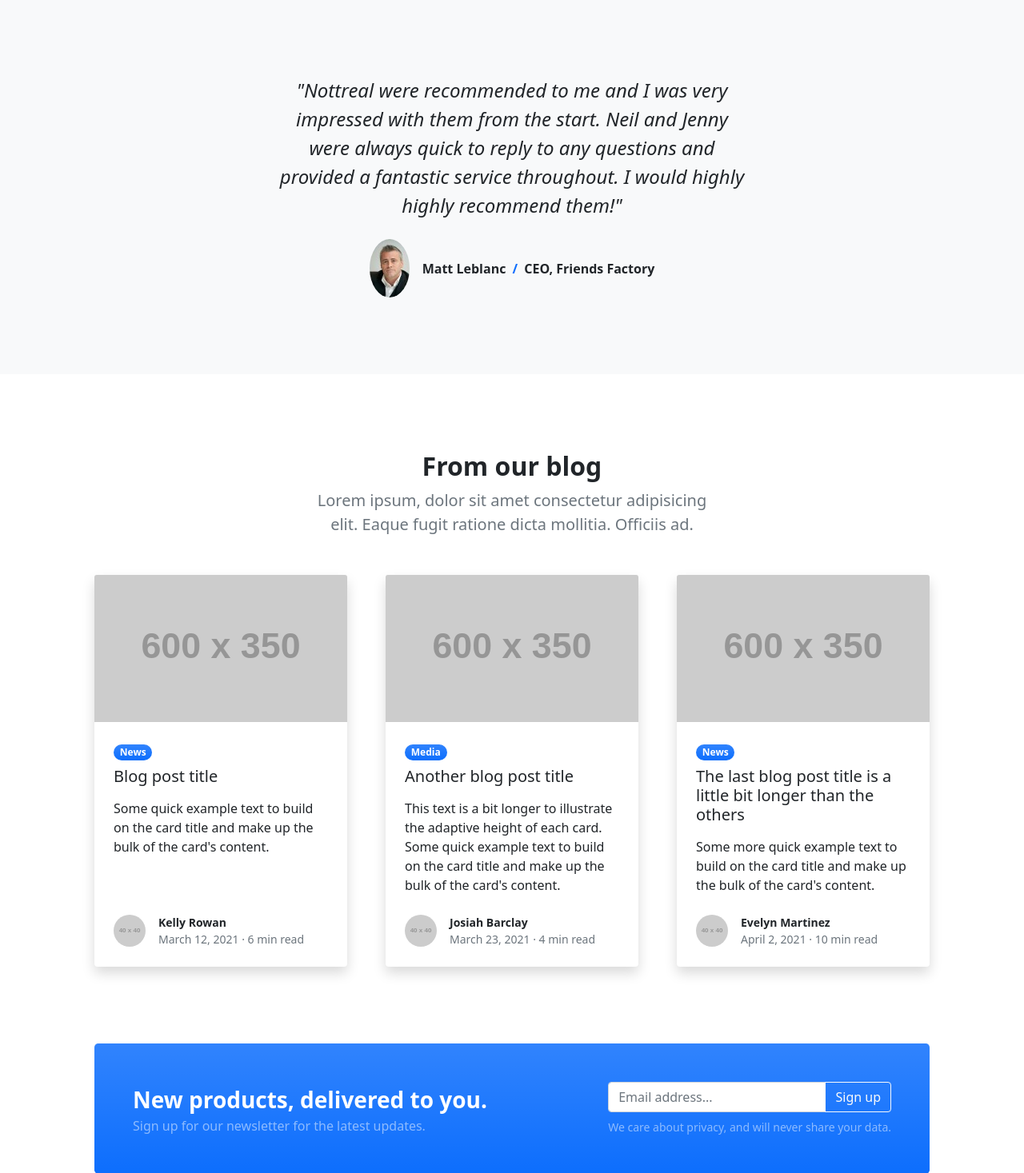
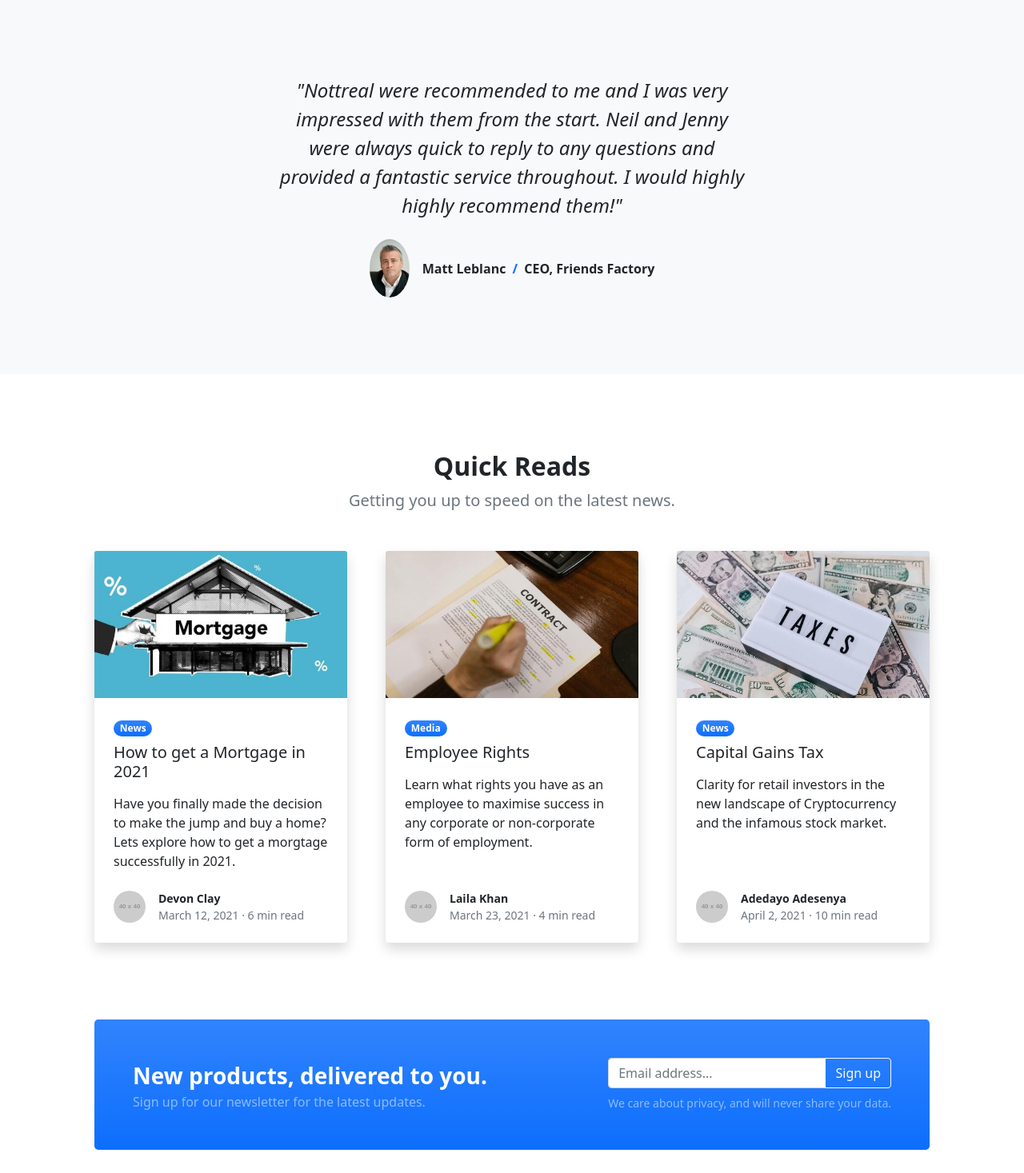
Before and after one commit to MAziz-0/Legal_site, a Flask app: page /about in a window 1280 px wide. Shown: the part 764-2231 px from the top of the page at 80% size. Run offline with Flask 2, Linux system fonts and the light colour scheme; grey boxes labelled with a size stand in for pictures from a placeholder-image service; some libraries are stand-ins or nearby versions.

Commit message:
Content changes to Information corner

```diff
--- a/templates/base.html
+++ b/templates/base.html
@@ -100,26 +100,26 @@ I would highly highly recommend them!"</div>
                     <div class="row gx-5 justify-content-center">
                         <div class="col-lg-8 col-xl-6">
                             <div class="text-center">
-                                <h2 class="fw-bolder">From our blog</h2>
-                                <p class="lead fw-normal text-muted mb-5">Lorem ipsum, dolor sit amet consectetur adipisicing elit. Eaque fugit ratione dicta mollitia. Officiis ad.</p>
+                                <h2 class="fw-bolder">Quick Reads</h2>
+                                <p class="lead fw-small text-muted mb-5">Getting you up to speed on the latest news.</p>
                             </div>
                         </div>
                     </div>
                     <div class="row gx-5">
                         <div class="col-lg-4 mb-5">
                             <div class="card h-100 shadow border-0">
-                                <img class="card-img-top" src="https://dummyimage.com/600x350/ced4da/6c757d" alt="..." />
+                                <img class="card-img-top" src="static/assets/images/mortgage.jpg" alt="..." />
                                 <div class="card-body p-4">
                                     <div class="badge bg-primary bg-gradient rounded-pill mb-2">News</div>
-                                    <a class="text-decoration-none link-dark stretched-link" href="#!"><h5 class="card-title mb-3">Blog post title</h5></a>
-                                    <p class="card-text mb-0">Some quick example text to build on the card title and make up the bulk of the card's content.</p>
+                                    <a class="text-decoration-none link-dark stretched-link" href="#!"><h5 class="card-title mb-3">How to get a Mortgage in 2021</h5></a>
+                                    <p class="card-text mb-0">Have you finally made the decision to make the jump and buy a home? Lets explore how to get a morgtage successfully in 2021.</p>
                                 </div>
                                 <div class="card-footer p-4 pt-0 bg-transparent border-top-0">
                                     <div class="d-flex align-items-end justify-content-between">
                                         <div class="d-flex align-items-center">
                                             <img class="rounded-circle me-3" src="https://dummyimage.com/40x40/ced4da/6c757d" alt="..." />
                                             <div class="small">
-                                                <div class="fw-bold">Kelly Rowan</div>
+                                                <div class="fw-bold">Devon Clay</div>
                                                 <div class="text-muted">March 12, 2021 &middot; 6 min read</div>
                                             </div>
                                         </div>
@@ -129,18 +129,18 @@ I would highly highly recommend them!"</div>
                         </div>
                         <div class="col-lg-4 mb-5">
                             <div class="card h-100 shadow border-0">
-                                <img class="card-img-top" src="https://dummyimage.com/600x350/adb5bd/495057" alt="..." />
+                                <img class="card-img-top" src="static/assets/images/contract.jpg" alt="..." />
                                 <div class="card-body p-4">
                                     <div class="badge bg-primary bg-gradient rounded-pill mb-2">Media</div>
-                                    <a class="text-decoration-none link-dark stretched-link" href="#!"><h5 class="card-title mb-3">Another blog post title</h5></a>
-                                    <p class="card-text mb-0">This text is a bit longer to illustrate the adaptive height of each card. Some quick example text to build on the card title and make up the bulk of the card's content.</p>
+                                    <a class="text-decoration-none link-dark stretched-link" href="#!"><h5 class="card-title mb-3">Employee Rights</h5></a>
+                                    <p class="card-text mb-0">Learn what rights you have as an employee to maximise success in any corporate or non-corporate form of employment.</p>
                                 </div>
                                 <div class="card-footer p-4 pt-0 bg-transparent border-top-0">
                                     <div class="d-flex align-items-end justify-content-between">
                                         <div class="d-flex align-items-center">
                                             <img class="rounded-circle me-3" src="https://dummyimage.com/40x40/ced4da/6c757d" alt="..." />
                                             <div class="small">
-                                                <div class="fw-bold">Josiah Barclay</div>
+                                                <div class="fw-bold">Laila Khan</div>
                                                 <div class="text-muted">March 23, 2021 &middot; 4 min read</div>
                                             </div>
                                         </div>
@@ -150,18 +150,18 @@ I would highly highly recommend them!"</div>
                         </div>
                         <div class="col-lg-4 mb-5">
                             <div class="card h-100 shadow border-0">
-                                <img class="card-img-top" src="https://dummyimage.com/600x350/6c757d/343a40" alt="..." />
+                                <img class="card-img-top" src="static/assets/images/tax.jpg" alt="..." />
                                 <div class="card-body p-4">
                                     <div class="badge bg-primary bg-gradient rounded-pill mb-2">News</div>
-                                    <a class="text-decoration-none link-dark stretched-link" href="#!"><h5 class="card-title mb-3">The last blog post title is a little bit longer than the others</h5></a>
-                                    <p class="card-text mb-0">Some more quick example text to build on the card title and make up the bulk of the card's content.</p>
+                                    <a class="text-decoration-none link-dark stretched-link" href="#!"><h5 class="card-title mb-3">Capital Gains Tax</h5></a>
+                                    <p class="card-text mb-0">Clarity for retail investors in the new landscape of Cryptocurrency and the infamous stock market. </p>
                                 </div>
                                 <div class="card-footer p-4 pt-0 bg-transparent border-top-0">
                                     <div class="d-flex align-items-end justify-content-between">
                                         <div class="d-flex align-items-center">
                                             <img class="rounded-circle me-3" src="https://dummyimage.com/40x40/ced4da/6c757d" alt="..." />
                                             <div class="small">
-                                                <div class="fw-bold">Evelyn Martinez</div>
+                                                <div class="fw-bold">Adedayo Adesenya</div>
                                                 <div class="text-muted">April 2, 2021 &middot; 10 min read</div>
                                             </div>
                                         </div>
```
